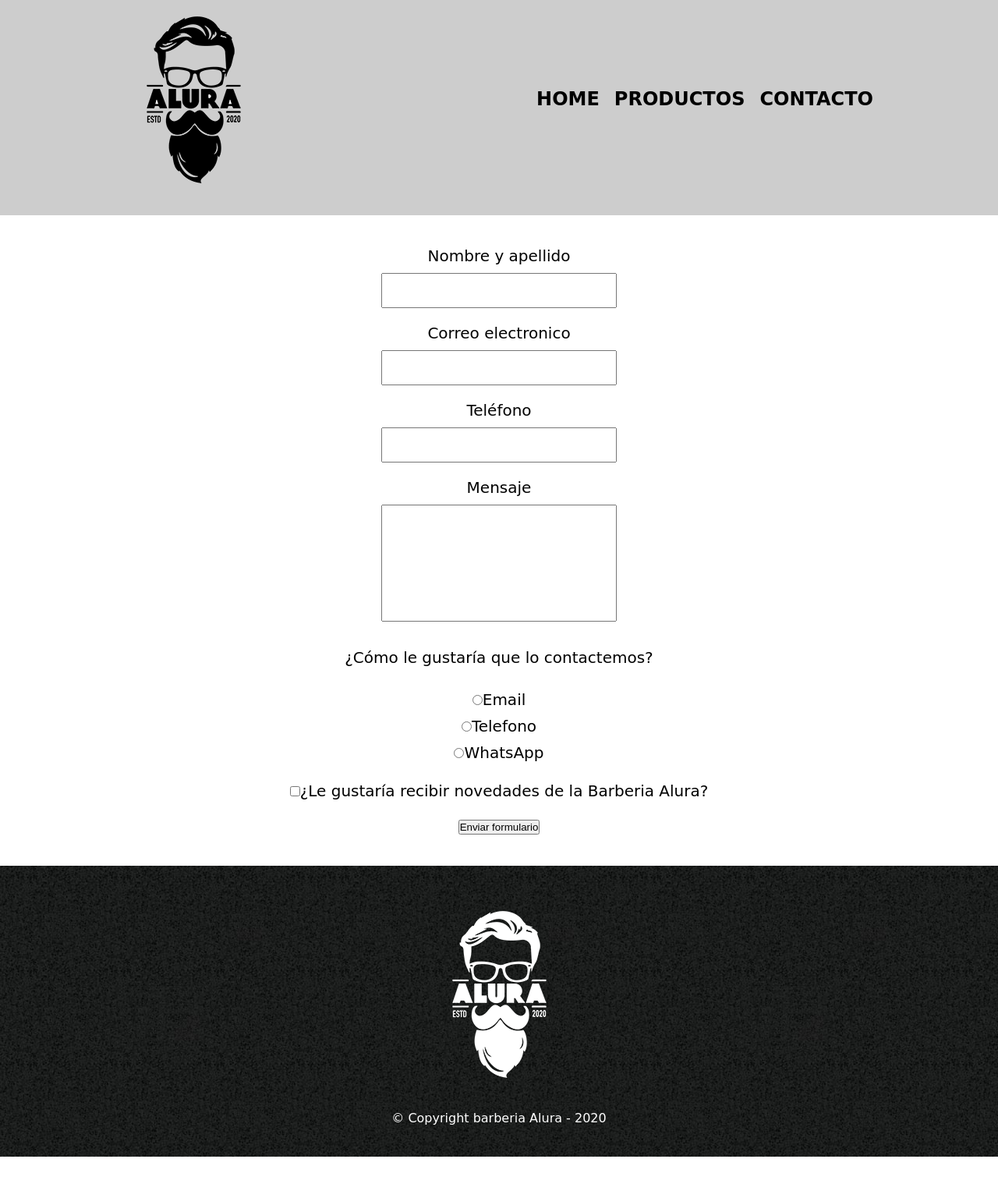
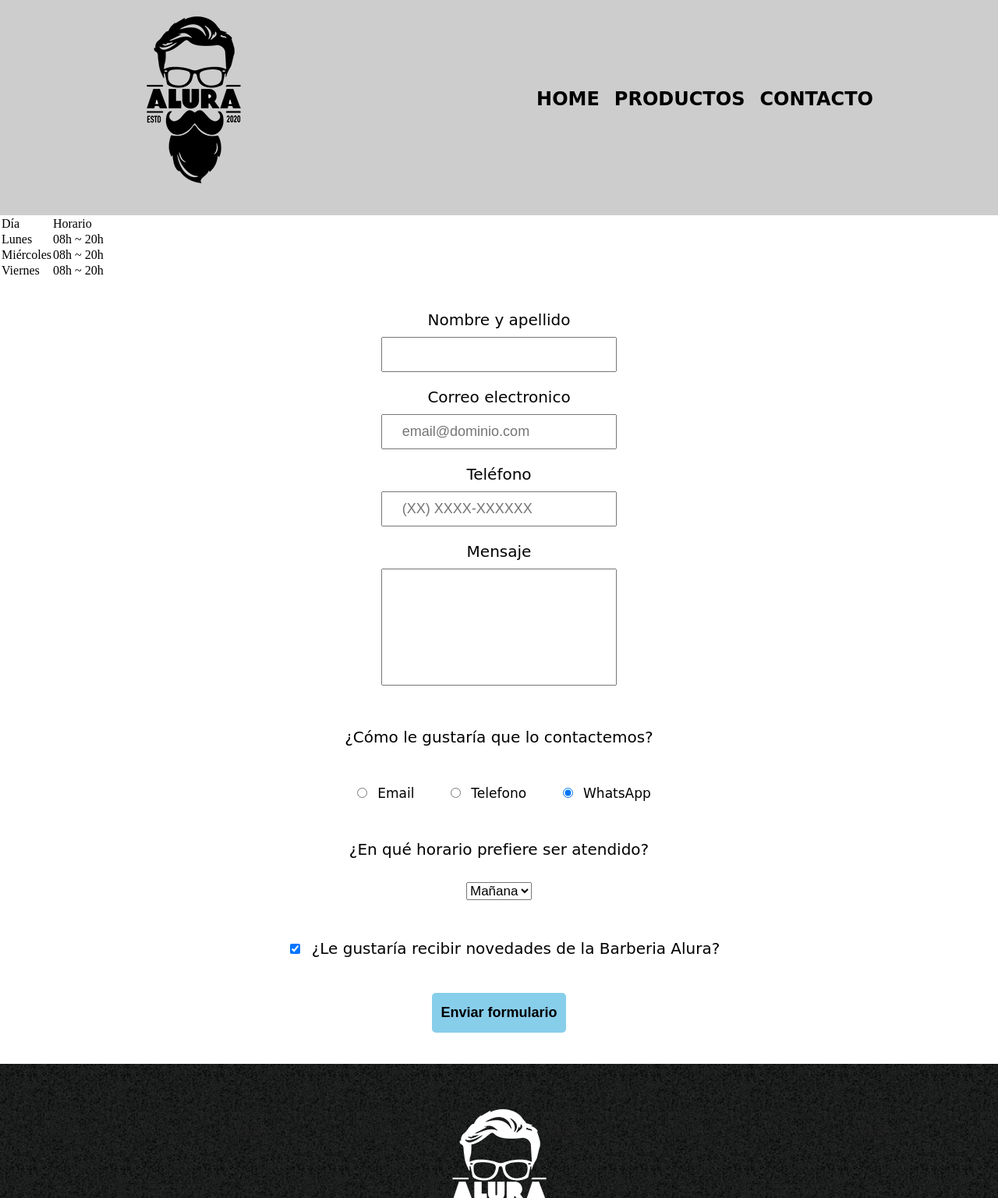
Before and after one commit to JoaquinBaltazarRodriguez/Barberia-alura, a plain HTML site: page contacto.html in a window 1280 px wide. Shown: the part 12-1548 px from the top of the page at 78% size. Before the commit the page ends 1495 px from the top, so only its background shows below. Drawn offline with Linux system fonts and the light colour scheme.

Commit message:
Formulario terminado y creacion de tabla de horarios

```diff
--- a/contacto.css
+++ b/contacto.css
@@ -49,7 +49,7 @@ nav a:hover {
 /* Start main section */
 
 .titulo-contacto {
-    margin: 30px 0;
+    margin: 50px 0;
 }
 
 main {
@@ -85,8 +85,52 @@ form label, form p {
     font-size: 14px;
 }
 
+.contacto {
+    font-size: 17px;
+    display: inline;
+    margin: 0 15px;
+}
+
+.opciones-contacto {
+    margin: 0 13px;
+}
+
+.container-horario {
+    margin: 50px 0;
+}
+
+.titulo-horario {
+    margin: 30px 0;
+}
+
+.opciones-horario {
+    font-size: 17px;
+}
+
 .checkbox {
-    margin: 25px 0 ;
+    margin: 45px 0;
+}
+
+.text-checkbox {
+    margin: 0 15px
+}
+
+.enviar {
+    width: 20%;
+    padding: 15px 0;
+    font-size: 18px;
+    font-weight: bold;
+    color: rgb(0, 0, 0);
+    background-color: skyblue;
+    border: none;
+    border-radius: 5px;
+    cursor: pointer;
+}
+
+.enviar:hover {
+    transform: scale(1.2);
+    transition: 1s;
+    background-color: rgb(84, 164, 196);
 }
 
 /* End main section */
@@ -106,4 +150,5 @@ footer {
     margin-top: 20px;
 }
 
+
 /*End footer section*/
--- a/contacto.html
+++ b/contacto.html
@@ -21,31 +21,59 @@
         </div>
     </header>
     <main>
+        <table>
+            <tr>
+                <td>Día</td>
+                <td>Horario</td>
+            </tr>
+            <tr>
+                <td>Lunes</td>
+                <td>08h ~ 20h</td>
+            </tr>
+            <tr>
+                <td>Miércoles</td>
+                <td>08h ~ 20h</td>
+            </tr>
+            <tr>
+                <td>Viernes</td>
+                <td>08h ~ 20h</td>
+            </tr>
+        </table>
+
         <form>
             <label for="nombreapellido">Nombre y apellido</label>
-            <input type="text" id="nombreapellido" class="input-padron">
+            <input type="text" id="nombreapellido" class="input-padron" required>
 
             <label for="correoelectronico">Correo electronico</label>
-            <input type="email" id="correoelectronico" class="input-padron">
+            <input type="email" id="correoelectronico" class="input-padron" required placeholder="email@dominio.com">
 
             <label for="telefono">Teléfono</label>
-            <input type="text" id="telefono" class="input-padron">
+            <input type="tel" id="telefono" class="input-padron" required placeholder="(XX) XXXX-XXXXXX">
 
             <label for="mensaje">Mensaje</label>
-            <textarea id="mensaje" maxlength="350" minlength="10" class="mensaje-usuario" class="input-padron"></textarea>
+            <textarea id="mensaje" maxlength="350" minlength="10" class="mensaje-usuario" class="input-padron" required ></textarea>
 
             <div>
                 <p class="titulo-contacto">¿Cómo le gustaría que lo contactemos?</p>
 
-                <label for="radio-mail"><input type="radio" id="radio-mail" name="contacto"  value="Email">Email</label>
+                <label class="contacto" for="radio-mail"><input class="opciones-contacto"  type="radio" id="radio-mail" name="contacto"  value="Email">Email</label>
 
-                <label for="radio-telefono"><input type="radio" id="radio-telefono" name="contacto"  value="Telefono">Telefono</label>
+                <label class="contacto" for="radio-telefono"><input class="opciones-contacto"  type="radio" id="radio-telefono" name="contacto"  value="Telefono">Telefono</label>
 
-                <label for="radio-whatsapp"> <input type="radio" id="radio-whatsapp" name="contacto"  value="WhatsApp">WhatsApp</label>
+                <label class="contacto" for="radio-whatsapp"> <input class="opciones-contacto" type="radio" id="radio-whatsapp" name="contacto"  value="WhatsApp" checked>WhatsApp</label>
 
-                <label class="checkbox"><input type="checkbox">¿Le gustaría recibir novedades de la Barberia Alura?</label>
+                <div class="container-horario">
+                    <p class="titulo-horario">¿En qué horario prefiere ser atendido?</p>
+                    <select class="opciones-horario">
+                        <option>Mañana</option>
+                        <option>Tarde</option>
+                        <option>Noche</option>
+                    </select>
+                </div>
 
-                <input type="submit" id="enviar" value="Enviar formulario">
+                <label class="checkbox"><input type="checkbox" class="text-checkbox" checked>¿Le gustaría recibir novedades de la Barberia Alura?</label>
+
+                <input type="submit" id="enviar" value="Enviar formulario" class="enviar">
             </div>
 
         </form>
```
